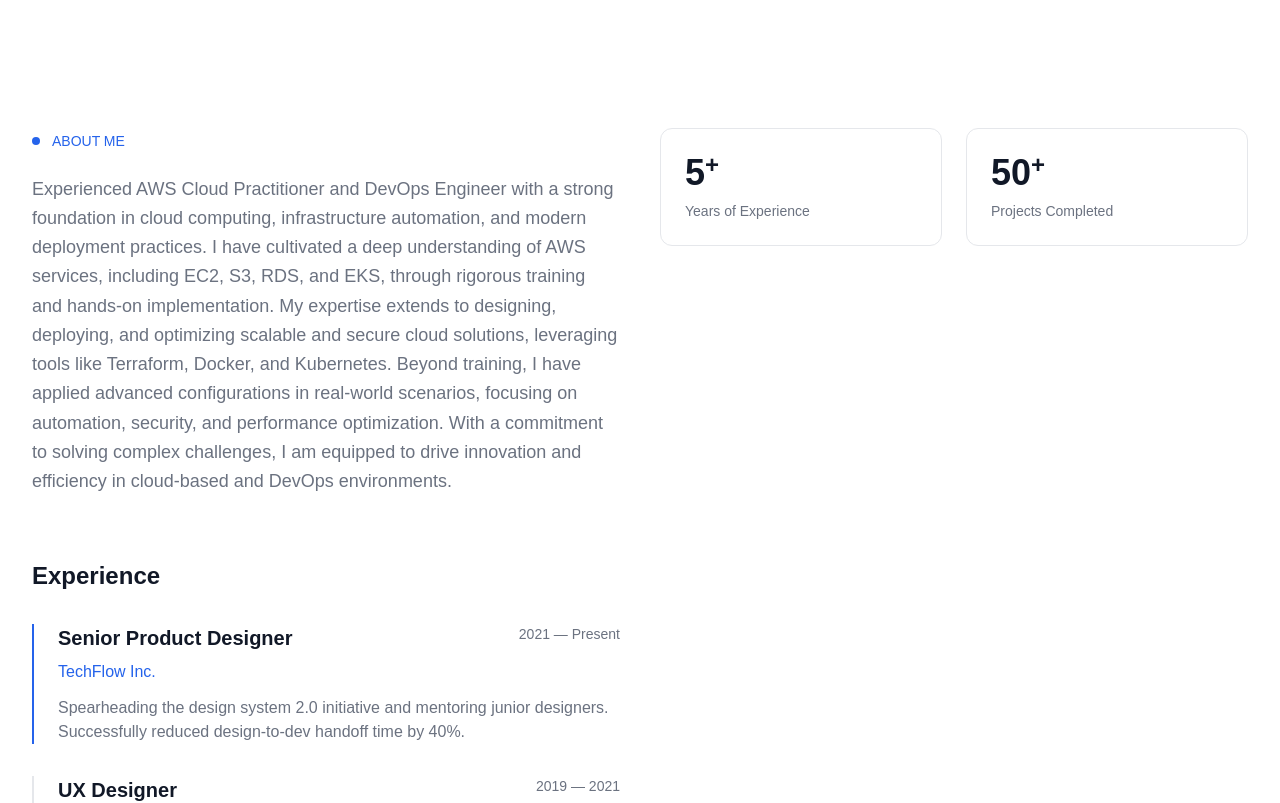
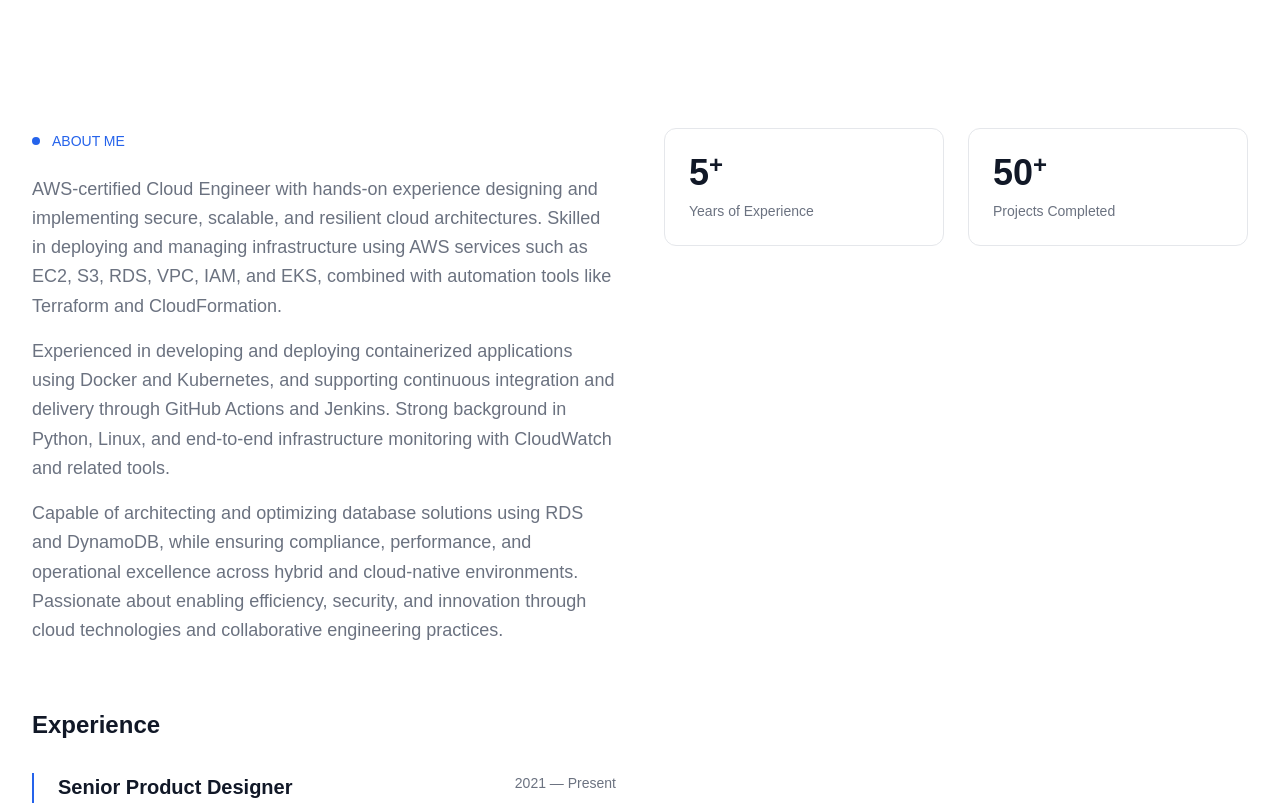
Before and after one commit to SarahWanjiru/sarahcancode, a Next.js app: page / in a window 1280 px wide. Shown: the part 660-1463 px from the top of the page. Built offline with nearby package versions, Linux system fonts and the light colour scheme.

Commit message:
feat(ui): update about section content with detailed cloud engineering experience

```diff
--- a/app/page.tsx
+++ b/app/page.tsx
@@ -42,7 +42,7 @@ export default function Home() {
       {/* About Section */}
       <section id="about" className="py-12 sm:py-20">
         <div className="max-w-7xl mx-auto">
-          <div className="grid lg:grid-cols-2 gap-8 lg:gap-10 items-start">
+          <div className="grid lg:grid-cols-2 gap-8 lg:gap-12 items-start">
             {/* Left Content */}
             <div>
               <div className="inline-flex items-center gap-3 text-accent text-xs sm:text-sm font-medium mb-4 sm:mb-6">
@@ -50,15 +50,23 @@ export default function Home() {
                 ABOUT ME
               </div>
 
-              <p className="text-text-secondary text-sm sm:text-base lg:text-lg leading-relaxed mb-8">
-                Experienced AWS Cloud Practitioner and DevOps Engineer with a strong foundation in cloud computing,
-                infrastructure automation, and modern deployment practices. I have cultivated a deep understanding of AWS
-                services, including EC2, S3, RDS, and EKS, through rigorous training and hands-on implementation. My expertise
-                extends to designing, deploying, and optimizing scalable and secure cloud solutions, leveraging tools like
-                Terraform, Docker, and Kubernetes. Beyond training, I have applied advanced configurations in real-world
-                scenarios, focusing on automation, security, and performance optimization. With a commitment to solving
-                complex challenges, I am equipped to drive innovation and efficiency in cloud-based and DevOps environments.
-              </p>
+              <div className="space-y-4 text-text-secondary text-sm sm:text-base lg:text-lg leading-relaxed mb-8">
+                <p>
+                  AWS-certified Cloud Engineer with hands-on experience designing and implementing secure, scalable, and
+                  resilient cloud architectures. Skilled in deploying and managing infrastructure using AWS services such as EC2,
+                  S3, RDS, VPC, IAM, and EKS, combined with automation tools like Terraform and CloudFormation.
+                </p>
+                <p>
+                  Experienced in developing and deploying containerized applications using Docker and Kubernetes, and supporting
+                  continuous integration and delivery through GitHub Actions and Jenkins. Strong background in Python, Linux, and
+                  end-to-end infrastructure monitoring with CloudWatch and related tools.
+                </p>
+                <p>
+                  Capable of architecting and optimizing database solutions using RDS and DynamoDB, while ensuring compliance,
+                  performance, and operational excellence across hybrid and cloud-native environments. Passionate about enabling
+                  efficiency, security, and innovation through cloud technologies and collaborative engineering practices.
+                </p>
+              </div>
 
               {/* Experience */}
               <div className="mt-12 sm:mt-16">
```
